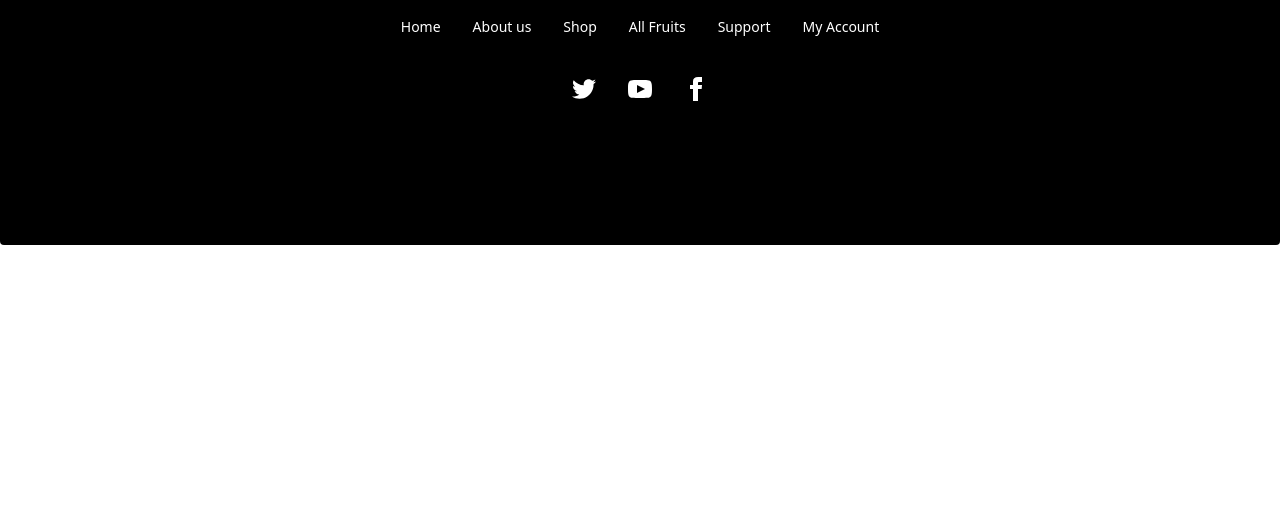
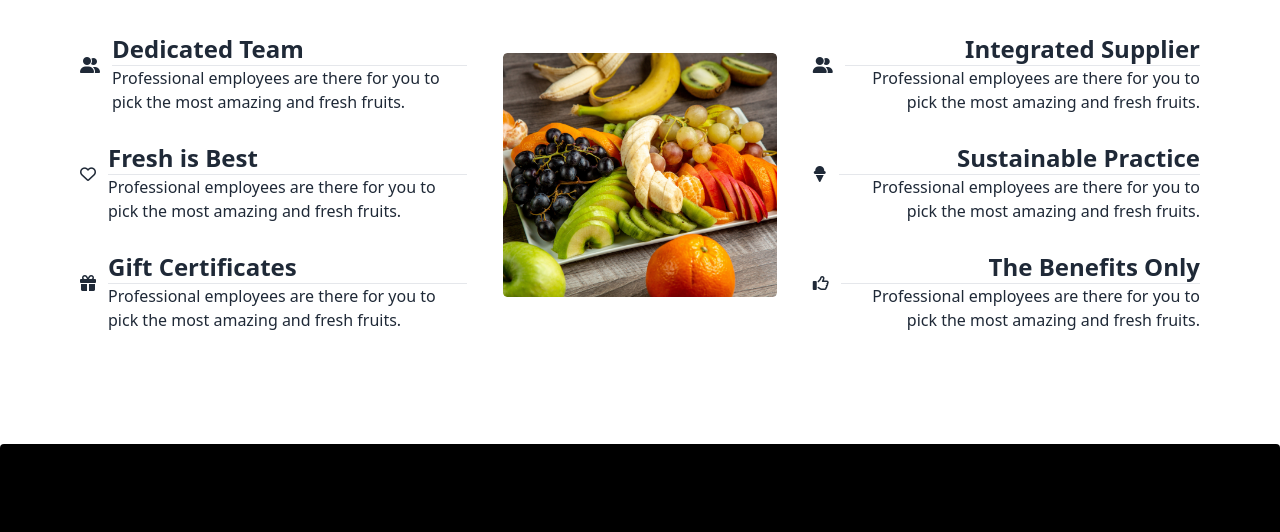
Before and after one commit to abdulawalnur/fruit-brust-assignment, a plain HTML site: page index.html in a window 1280 px wide. Shown: the part 3211-3743 px from the top of the page. Before the commit the page ends 3456 px from the top, so only its background shows below. Drawn offline with nearby package versions, Linux system fonts and the light colour scheme.

Commit message:
added section-3

```diff
--- a/index.html
+++ b/index.html
@@ -409,10 +409,10 @@ m
           </section>
 
     <!-- section-2 -->
-         <section class="sm:px-9">
+         <section class="">
           <div class="hero min-h-screen" style="background-image: url(./images/team.png);">
             <div class="hero-overlay bg-opacity-75"></div>
-            <div>
+            <div class="text-center md:text-center">
               <div class="hero-content text-center text-neutral-content">
                 <div class="">
                   <h3 class="text-5xl font-extrabold mb-7">Meet the team section</h3>
@@ -421,7 +421,7 @@ m
               </div>
 
 
-              <div class="flex">
+              <div class="block md:flex">
 
                 <div class="card">
                   <figure class="px-10 pt-10">
@@ -480,18 +480,85 @@ m
                   </div>
                 </div>
               </div>
-
-
-
-
-
-
-
-
             </div>
             </div>
           </div>
          </section>
+
+
+
+<!-- section-3 -->
+
+     <section class="my-28">
+        <div class="text-center">
+          <h2 class="text-5xl font-extrabold text-black">Why Choose Us</h2>
+        <p class="text-base font-medium mt-4 ">Contrary to popular belief, is not simply random text. It has roots in a piece of classical <br>Latin literature from 45 BC, making it over 2000 years old.</p>
+        </div>
+
+        <div class="mt-9 block  md:flex justify-around gap-9">
+         <div class="text-center md:text-left">
+          <div class="block md:flex gap-3">
+            <div class="mt-5"><i class="fa-solid fa-user-group"></i></div>
+            <div>
+              <h2 class="text-2xl font-extrabold">Dedicated Team</h2>
+               <hr>
+              <p class="text-base font-medium">Professional employees are there for you to pick the most amazing and fresh fruits.</p>
+            </div>
+           </div>
+          <div class="block md:flex gap-3 mt-7">
+            <div class="mt-5"><i class="fa-regular fa-heart"></i></div>
+            <div>
+              <h2 class="text-2xl font-extrabold">Fresh is Best</h2>
+               <hr>
+              <p class="text-base font-medium">Professional employees are there for you to pick the most amazing and fresh fruits.</p>
+            </div>
+           </div>
+          <div class="block md:flex gap-3 mt-7">
+            <div class="mt-5"><i class="fa-solid fa-gift"></i></div>
+            <div>
+              <h2 class="text-2xl font-extrabold">Gift Certificates</h2>
+               <hr>
+              <p class="text-base font-medium">Professional employees are there for you to pick the most amazing and fresh fruits.</p>
+            </div>
+           </div>
+         </div>
+
+           <div class="mt-5">
+             <img src="./images/whychoose1.png" alt="">
+           </div>
+
+           <div class="block text-center md:text-right">
+            <div class="block  md:flex gap-3">
+              <div class="  mt-5"><i class="fa-solid fa-user-group"></i></div>
+              <div>
+                <h2 class="text-2xl font-extrabold">Integrated Supplier</h2>
+                 <hr>
+                <p class="text-base font-medium">Professional employees are there for you to pick the most amazing and fresh fruits.</p>
+              </div>
+             </div>
+            <div class="block md:flex gap-3 mt-7">
+              <div class="mt-5"><i class="fa-solid fa-ice-cream"></i></div>
+              <div>
+                <h2 class="text-2xl font-extrabold">Sustainable Practice</h2>
+                 <hr>
+                <p class="text-base font-medium">Professional employees are there for you to pick the most amazing and fresh fruits.</p>
+              </div>
+             </div>
+            <div class="block md:flex gap-3 mt-7">
+              <div class="mt-5"><i class="fa-regular fa-thumbs-up"></i></div>
+              <div>
+                <h2 class="text-2xl font-extrabold">The Benefits Only</h2>
+                 <hr>
+                <p class="text-base font-medium">Professional employees are there for you to pick the most amazing and fresh fruits.</p>
+              </div>
+             </div>
+           </div>
+
+        </div>
+
+     </section>
+
+
      </main>
 
      <!-- footer -->
```
